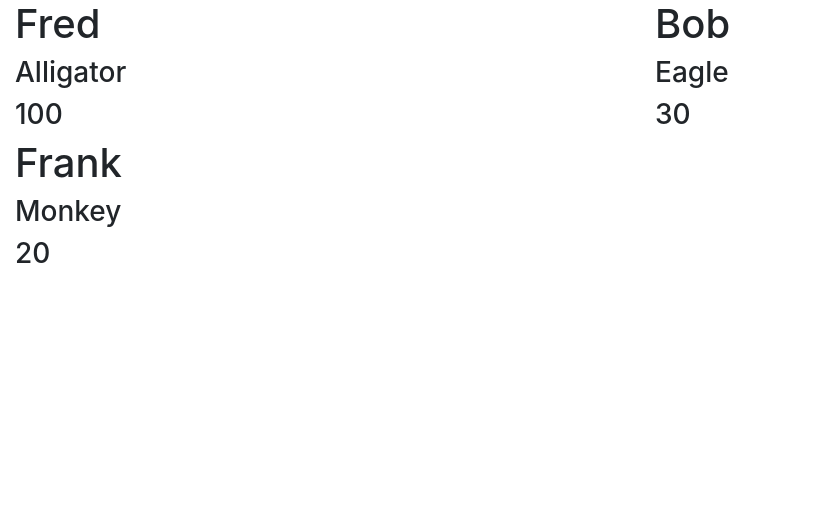
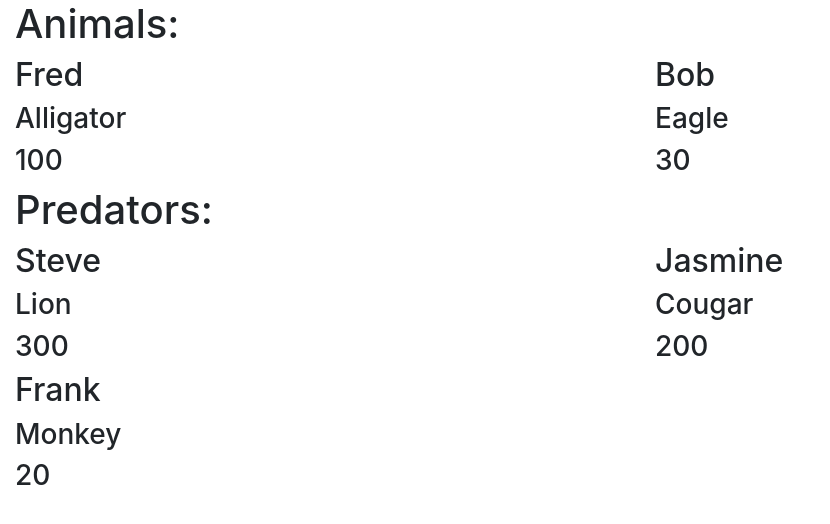
Before and after one commit to MonroeGollaher/ZooJSClassesPractice, a plain HTML site: page index.html in a window 1280 px wide. Shown: the whole page, without its empty margins (0-830 px from the left). Drawn offline with nearby package versions, Linux system fonts and the light colour scheme.

Commit message:
predator revisions

```diff
--- a/app/main.js
+++ b/app/main.js
@@ -1,23 +1,29 @@
 import Animal from './models/animals.js'
 import Zoo from './models/zoo.js'
 
-let fred = new Animal("Alligator", "Fred", "green", "female", 100, 16, 12)
-let bob = new Animal("Eagle", "Bob", "brown", "male", 30, 18, 12)
+// REG ANIMALS
+let fred = new Animal("Alligator", "Fred", "green", "female", 100, 16)
+let bob = new Animal("Eagle", "Bob", "brown", "male", 30, 18)
+// PREDATORS
+let steve = new Animal("Lion", "Steve", "purple", "male", 300, 24)
+let jasmine = new Animal("Cougar", "Jasmine", "orange", "female", 200, 24)
 
 let animals = [fred, bob]
+let predators = [steve, jasmine]
 
 let zoo = new Zoo()
 
-zoo.addAnimals(animals)
+zoo.addAnimals(animals, predators)
 
-zoo.animals.push( new Animal("Monkey", "Frank", "brown", "male", 20, 23, 24))
+
+zoo.predators.push( new Animal("Monkey", "Frank", "brown", "male", 20, 23, 24))
 console.log(zoo.animals)
 
 function drawAnimals(){
     let template = ""
     zoo.animals.forEach(animal => template += /*html*/`
     <div class="col-6">
-    <h1>${animal.name}</h1>
+    <h2>${animal.name}</h2>
     <h3>${animal.type}</h3>
     <h3>${animal.weight}</h3>
   </div>
@@ -25,4 +31,17 @@ function drawAnimals(){
     document.querySelector("#animals").innerHTML = template
 }
 
+function drawPredators(){
+    let template = ""
+    zoo.predators.forEach(predator => template += /*html*/`
+    <div class="col-6">
+    <h2>${predator.name}</h2>
+    <h3>${predator.type}</h3>
+    <h3>${predator.weight}</h3>
+    </div>
+    `)
+    document.querySelector("#predators").innerHTML = template
+}
+
 drawAnimals()
+drawPredators()
--- a/app/models/zoo.js
+++ b/app/models/zoo.js
@@ -1,8 +1,10 @@
 export default class Zoo {
-    addAnimals(animalsArr){
+    addAnimals(animalsArr, predatorsArr){
         this.animals.push(...animalsArr)
+        this.predators.push(...predatorsArr)
     }
     constructor(){
         this.animals = []
+        this.predators = []
     }
 }
--- a/index.html
+++ b/index.html
@@ -12,7 +12,12 @@
   <body>
 
     <div class="container-fluid">
+        <h1>Animals:</h1>
         <div id="animals" class="row">
+
+        </div>
+        <h1>Predators:</h1>
+        <div id="predators" class="row">
 
         </div>
     </div>
```
Also changed, not shown: style.css (deleted).
